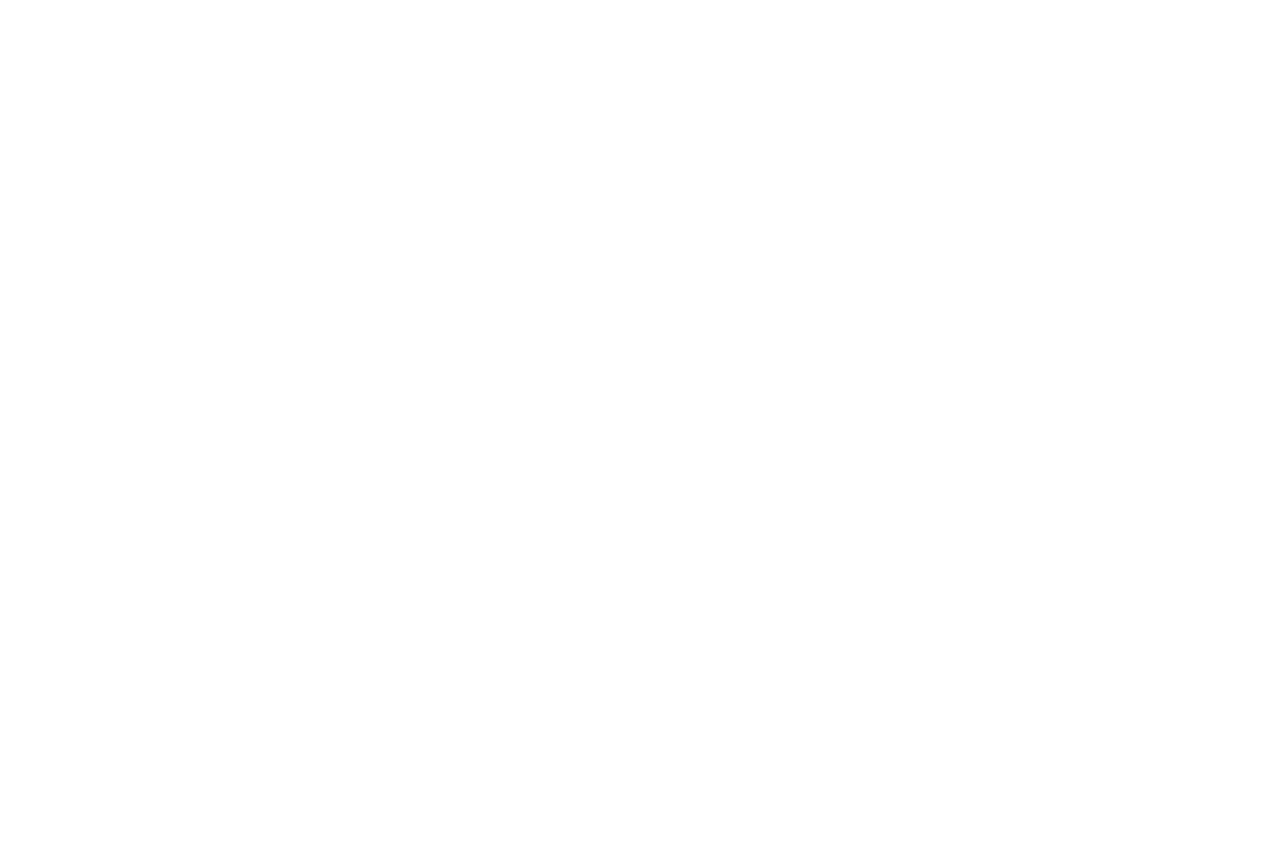
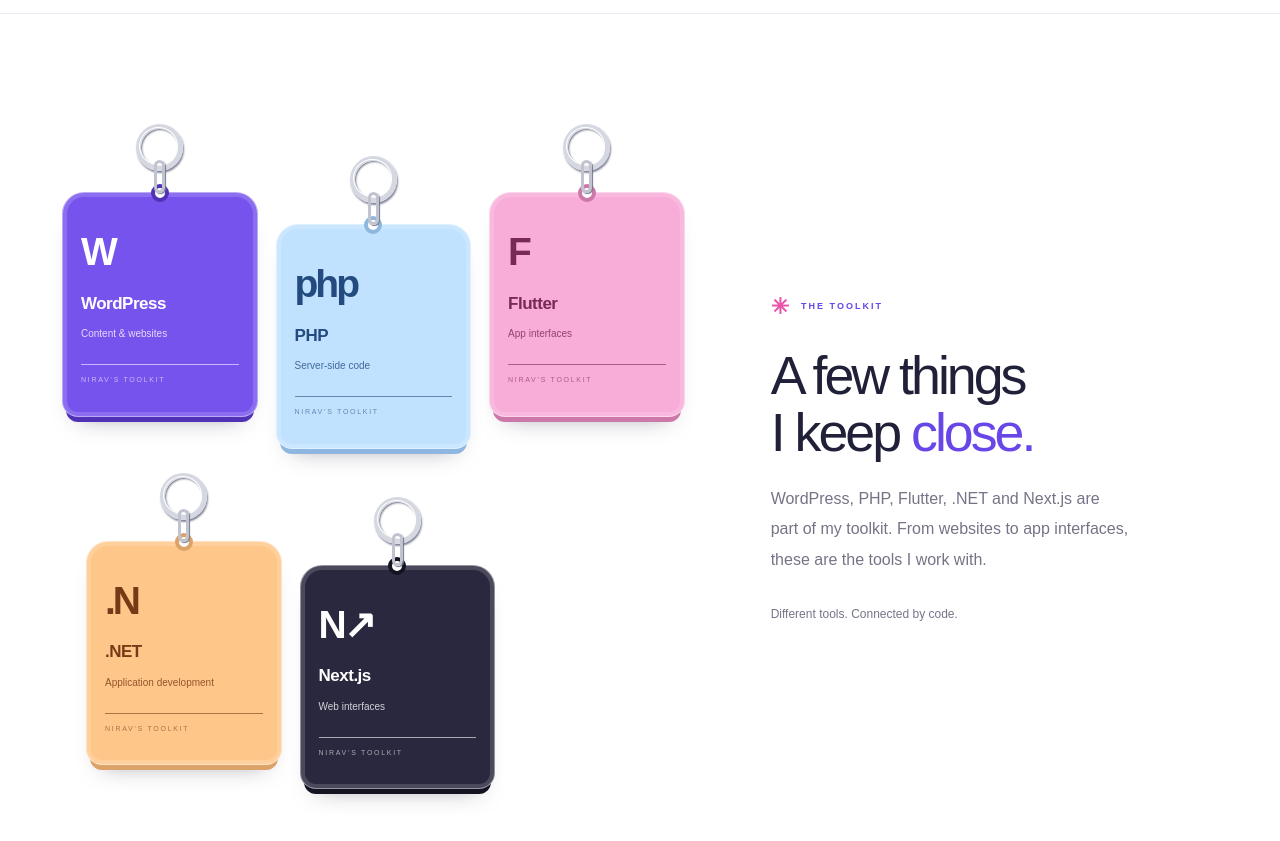
Before and after one commit to Zone3011/codex-time, a Next.js app: page / in a window 1280 px wide. Shown: the part 2740-3581 px from the top of the page. Before the commit the page ends 2753 px from the top, so only its background shows below. Built offline with nearby package versions, Linux system fonts and the light colour scheme.

Commit message:
Add scroll-revealed keychain toolkit section

```diff
--- a/src/app/globals.css
+++ b/src/app/globals.css
@@ -1850,3 +1850,230 @@ main {
     gap: 9px;
   }
 }
+
+/* Toolkit: acrylic tags, individual split rings, restrained scroll arrivals. */
+.skills-section {
+  max-width: 1440px;
+  margin: 0 auto;
+  padding: 110px 56px 140px;
+  border-top: 1px solid var(--line);
+}
+.skills-layout {
+  display: grid;
+  grid-template-columns: 1.4fr 1fr;
+  gap: 80px;
+  align-items: center;
+}
+.skills-copy {
+  grid-column: 2;
+  grid-row: 1;
+}
+.skills-copy h2 {
+  font-family: "Space Grotesk Variable", sans-serif;
+  font-size: clamp(38px, 4.2vw, 62px);
+  line-height: 1.05;
+  font-weight: 500;
+  letter-spacing: -3px;
+  margin: 24px 0;
+}
+.skills-copy h2 em {
+  color: var(--blue);
+  font-style: normal;
+}
+.skills-copy > p:not(.section-eyebrow) {
+  max-width: 360px;
+  font-size: 16px;
+  line-height: 1.9;
+  color: #777387;
+}
+.skills-caption {
+  display: block;
+  margin-top: 30px;
+  font-size: 12px;
+  color: #777387;
+}
+.skills-keychains {
+  grid-column: 1;
+  grid-row: 1;
+  list-style: none;
+  margin: 0;
+  padding: 0 6px;
+  display: grid;
+  grid-template-columns: repeat(3, minmax(0, 1fr));
+  gap: 24px 18px;
+}
+.skill-keychain {
+  position: relative;
+  transform-origin: 50% 18px;
+  min-width: 0;
+}
+.skill-keychain:nth-child(2) {
+  margin-top: 32px;
+}
+.skill-keychain:nth-child(4) {
+  margin-left: 24px;
+  margin-right: -24px;
+}
+.skill-keychain:nth-child(5) {
+  margin-left: 24px;
+  margin-right: -24px;
+  margin-top: 24px;
+}
+.skill-hardware {
+  height: 68px;
+  position: relative;
+  z-index: 2;
+}
+.skill-ring {
+  width: 47px;
+  height: 47px;
+  border: 5px solid #d6d8e1;
+  border-radius: 50%;
+  position: absolute;
+  left: calc(50% - 23.5px);
+  top: 0;
+  box-shadow:
+    inset 1px 1px 2px #737589,
+    1px 2px 2px #818398;
+  background: transparent;
+}
+.skill-ring::after {
+  content: "";
+  position: absolute;
+  inset: -2px 0 1px -2px;
+  border: 1px solid white;
+  border-radius: inherit;
+}
+.skill-link {
+  position: absolute;
+  height: 33px;
+  width: 11px;
+  left: calc(50% - 5.5px);
+  top: 36px;
+  border: 3px solid #c1c4cf;
+  border-radius: 8px;
+  box-shadow: 1px 1px 1px #74788c;
+}
+.skill-tag {
+  position: relative;
+  border-radius: 22px 22px 16px 16px;
+  min-height: 207px;
+  padding: 36px 18px 30px;
+  border: 1px solid #ffffff80;
+  background: var(--tag);
+  color: var(--tag-ink);
+  box-shadow:
+    inset 0 0 0 4px #ffffff28,
+    0 9px 0 -4px var(--tag-edge),
+    0 17px 25px -18px #26204180;
+}
+.skill-eyelet {
+  position: absolute;
+  top: -9px;
+  left: calc(50% - 9px);
+  width: 18px;
+  height: 18px;
+  border-radius: 50%;
+  background: #fff;
+  border: 4px solid var(--tag-edge);
+}
+.skill-mark {
+  display: block;
+  font-family: "Space Grotesk Variable", sans-serif;
+  font-size: 39px;
+  font-weight: 600;
+  letter-spacing: -3px;
+  line-height: 1.2;
+}
+.skill-tag h3 {
+  font-size: 17px;
+  letter-spacing: -0.5px;
+  margin: 15px 0 4px;
+  font-weight: 700;
+}
+.skill-label {
+  font-size: 10px;
+  opacity: 0.8;
+}
+.skill-tag-edge {
+  display: block;
+  font-size: 7px;
+  letter-spacing: 1.7px;
+  opacity: 0.6;
+  border-top: 1px solid currentColor;
+  padding-top: 10px;
+  margin-top: 20px;
+}
+.skill-violet {
+  --tag: #7653ed;
+  --tag-ink: #fff;
+  --tag-edge: #5132b4;
+}
+.skill-blue {
+  --tag: #c0e2ff;
+  --tag-ink: #244b80;
+  --tag-edge: #8eb7df;
+}
+.skill-pink {
+  --tag: #f8acd8;
+  --tag-ink: #782955;
+  --tag-edge: #cc78a9;
+}
+.skill-orange {
+  --tag: #ffc68a;
+  --tag-ink: #773a16;
+  --tag-edge: #dca368;
+}
+.skill-ink {
+  --tag: #29283f;
+  --tag-ink: #fff;
+  --tag-edge: #141321;
+}
+@media (max-width: 1000px) {
+  .skills-layout {
+    gap: 36px;
+    grid-template-columns: 1.5fr 1fr;
+  }
+  .skills-section {
+    padding: 80px 32px 100px;
+  }
+  .skill-tag {
+    padding-left: 12px;
+    padding-right: 12px;
+  }
+}
+@media (max-width: 760px) {
+  .skills-section {
+    padding: 64px 24px 90px;
+  }
+  .skills-layout {
+    display: flex;
+    flex-direction: column;
+    gap: 38px;
+    align-items: stretch;
+  }
+  .skills-copy h2 {
+    letter-spacing: -2px;
+  }
+  .skills-keychains {
+    grid-template-columns: repeat(2, minmax(0, 1fr));
+    gap: 24px;
+    max-width: 440px;
+    width: 100%;
+    margin: auto;
+  }
+  .skill-keychain:nth-child(n) {
+    margin: 0;
+  }
+  .skill-keychain:nth-child(even) {
+    margin-top: 32px;
+  }
+  .skill-keychain:last-child {
+    grid-column: 1 / -1;
+    width: calc(50% - 12px);
+    justify-self: center;
+  }
+  .skill-tag {
+    padding-left: 18px;
+  }
+}
--- a/src/app/page.tsx
+++ b/src/app/page.tsx
@@ -1,6 +1,7 @@
 import { SwarmHeader } from "@/components/showcase/swarm-header";
 import { ExperienceBook } from "@/components/showcase/experience-book";
 import { Projects } from "@/components/showcase/projects";
+import { Skills } from "@/components/showcase/skills";
 
 export default function Home() {
   return (
@@ -12,6 +13,7 @@ export default function Home() {
       <main id="main" tabIndex={-1} aria-label="Portfolio content">
         <ExperienceBook />
         <Projects />
+        <Skills />
       </main>
     </>
   );
--- /dev/null
+++ b/src/components/showcase/skill-reveal.tsx
@@ -0,0 +1,71 @@
+"use client";
+
+import { useEffect, useRef, type ReactNode } from "react";
+import { useMotionEnabled } from "./motion-settings";
+
+export function SkillReveal({ children }: { children: ReactNode }) {
+  const ref = useRef<HTMLUListElement>(null);
+  const motion = useMotionEnabled();
+  useEffect(() => {
+    const root = ref.current;
+    if (!root || !motion) return;
+    const animations = new Set<Animation>();
+    const finish = () => {
+      animations.forEach((animation) => animation.cancel());
+      animations.clear();
+    };
+    const observer = new IntersectionObserver(
+      (entries) => {
+        let order = 0;
+        entries.forEach((entry) => {
+          const card = entry.target as HTMLElement;
+          if (
+            !entry.isIntersecting ||
+            entry.intersectionRatio < 0.6 ||
+            card.dataset.arrived
+          )
+            return;
+          card.dataset.arrived = "true";
+          observer.unobserve(card);
+          const animation = card.animate(
+            [
+              { opacity: 0, transform: "translateY(64px) rotate(-14deg)" },
+              {
+                opacity: 1,
+                transform: "translateY(-6px) rotate(5deg)",
+                offset: 0.65,
+              },
+              { opacity: 1, transform: "translateY(0) rotate(0deg)" },
+            ],
+            {
+              duration: 760,
+              delay: order++ * 140,
+              easing: "cubic-bezier(.22,.7,.25,1)",
+              fill: "backwards",
+            },
+          );
+          animations.add(animation);
+          animation.onfinish = () => animations.delete(animation);
+        });
+      },
+      { threshold: [0, 0.6, 1] },
+    );
+    root
+      .querySelectorAll(".skill-keychain")
+      .forEach((card) => observer.observe(card));
+    const visibility = () => {
+      if (document.hidden) finish();
+    };
+    document.addEventListener("visibilitychange", visibility);
+    return () => {
+      observer.disconnect();
+      finish();
+      document.removeEventListener("visibilitychange", visibility);
+    };
+  }, [motion]);
+  return (
+    <ul className="skills-keychains" ref={ref} aria-label="Development toolkit">
+      {children}
+    </ul>
+  );
+}
--- /dev/null
+++ b/src/components/showcase/skills.tsx
@@ -0,0 +1,55 @@
+import { toolkit } from "@/content/toolkit";
+import { SkillReveal } from "./skill-reveal";
+
+export function Skills() {
+  return (
+    <section
+      className="skills-section"
+      id="skills"
+      aria-labelledby="skills-heading"
+    >
+      <div className="skills-layout">
+        <div className="skills-copy">
+          <p className="section-eyebrow">
+            <span aria-hidden="true">✳</span> THE TOOLKIT
+          </p>
+          <h2 id="skills-heading">
+            A few things
+            <br />I keep <em>close.</em>
+          </h2>
+          <p>
+            WordPress, PHP, Flutter, .NET and Next.js are part of my toolkit.
+            From websites to app interfaces, these are the tools I work with.
+          </p>
+          <span className="skills-caption">
+            Different tools. Connected by code.
+          </span>
+        </div>
+        <SkillReveal>
+          {toolkit.map((skill) => (
+            <li
+              className={`skill-keychain skill-${skill.color}`}
+              key={skill.name}
+            >
+              <div className="skill-hardware" aria-hidden="true">
+                <span className="skill-ring" />
+                <span className="skill-link" />
+              </div>
+              <div className="skill-tag">
+                <span className="skill-eyelet" aria-hidden="true" />
+                <span className="skill-mark" aria-hidden="true">
+                  {skill.mark}
+                </span>
+                <h3>{skill.name}</h3>
+                <span className="skill-label">{skill.label}</span>
+                <span className="skill-tag-edge" aria-hidden="true">
+                  NIRAV’S TOOLKIT
+                </span>
+              </div>
+            </li>
+          ))}
+        </SkillReveal>
+      </div>
+    </section>
+  );
+}
--- /dev/null
+++ b/src/content/toolkit.ts
@@ -0,0 +1,17 @@
+export const toolkit = [
+  {
+    name: "WordPress",
+    mark: "W",
+    label: "Content & websites",
+    color: "violet",
+  },
+  { name: "PHP", mark: "php", label: "Server-side code", color: "blue" },
+  { name: "Flutter", mark: "F", label: "App interfaces", color: "pink" },
+  {
+    name: ".NET",
+    mark: ".N",
+    label: "Application development",
+    color: "orange",
+  },
+  { name: "Next.js", mark: "N↗", label: "Web interfaces", color: "ink" },
+] as const;
```
Also changed, not shown: 3 other files (tests, documents, lock files or other folders).
